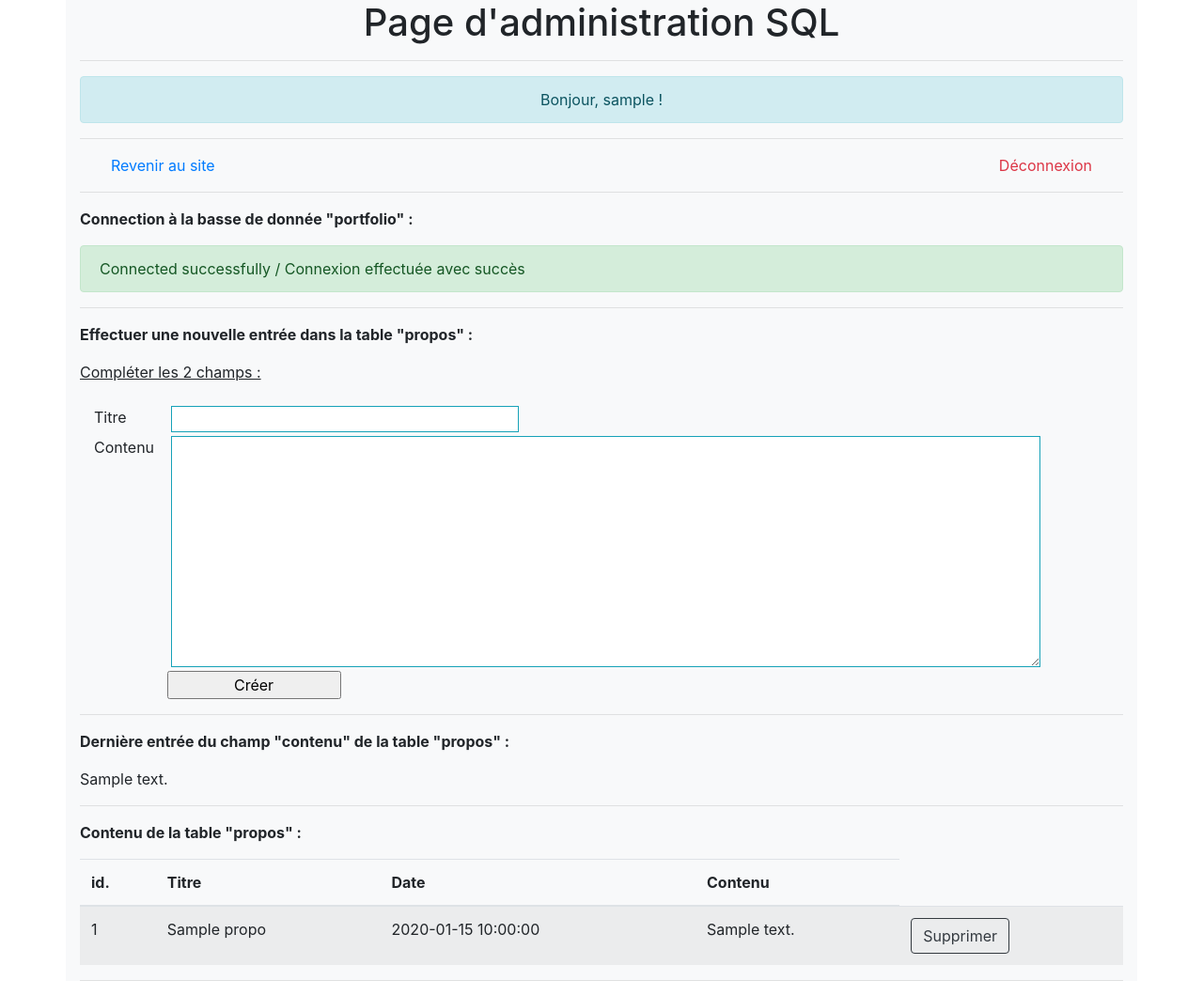
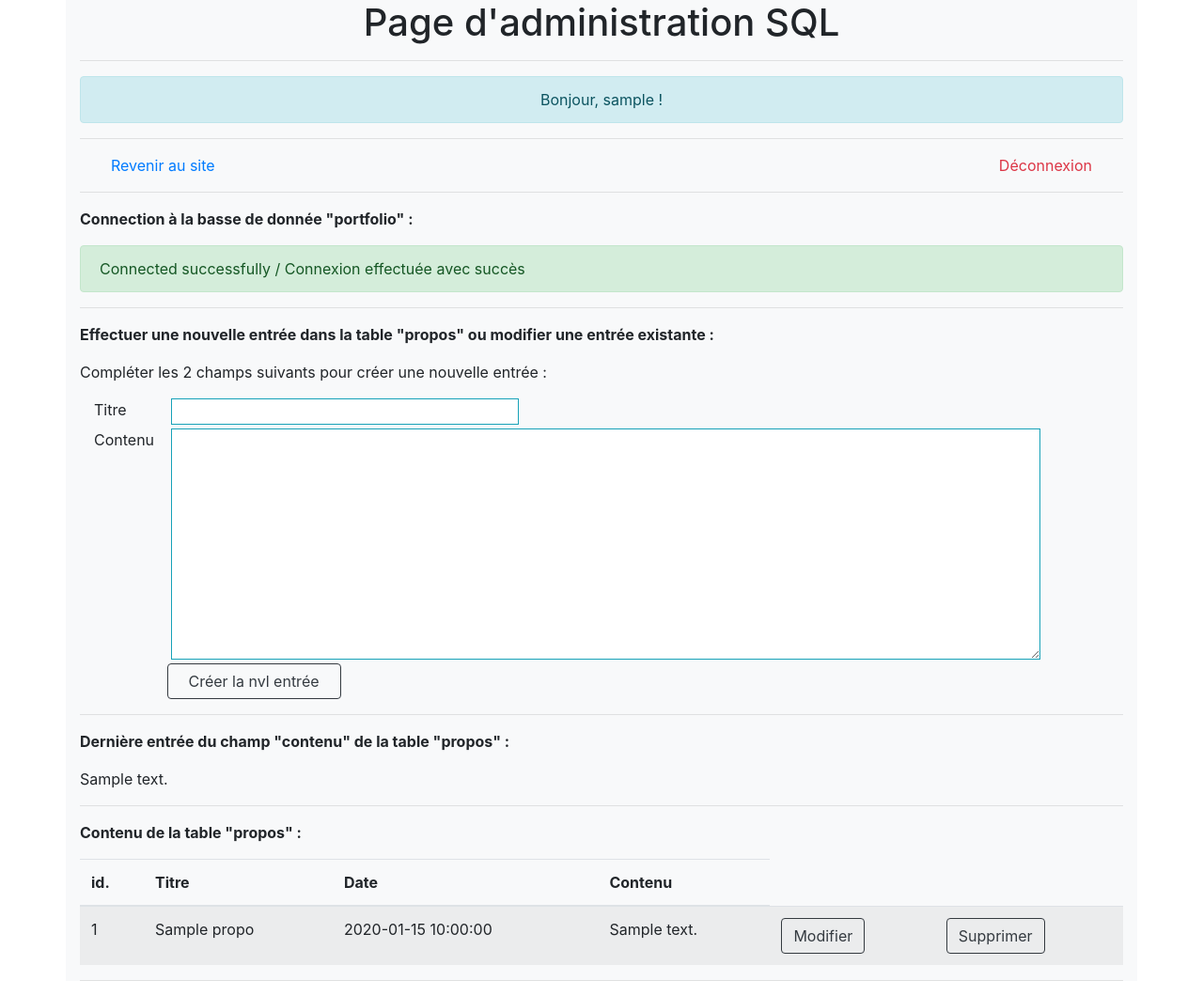
Before and after one commit to Philpof/Portfolio, a PHP site: page /adminSQL.php in a window 1280 px wide. Shown: the whole page at 94% size. Run offline with PHP 8.4, Linux system fonts and the light colour scheme; the visitor is signed in with stand-in values (Sample User, id 1); tables that the repository leaves empty or names only in its code hold one stand-in row (values such as "Sample post").

Commit message:
Modification entrée (en cours)

```diff
--- a/adminSQL.php
+++ b/adminSQL.php
@@ -56,10 +56,10 @@
 
 
   <!-- Pour faire une entrée dans la base donnée -->
-  <p class="font-weight-bold">Effectuer une nouvelle entrée dans la table "propos" :</p>
+  <p class="font-weight-bold">Effectuer une nouvelle entrée dans la table "propos" ou modifier une entrée existante :</p>
 
   <?php
-    if (!empty($_POST['titre']) && !empty($_POST['contenu'])) {
+    if (!empty($_POST['titre']) && !empty($_POST['contenu']) && !isset($_POST['Annuler'])) {
       try {
         $nvl_Ent_Prop = $bdd->prepare('INSERT INTO propos (titre, contenu) VALUES (:titre, :contenu)');
         $nvl_Ent_Prop->execute(array(
@@ -73,19 +73,46 @@
       }
     }
     else {
-      echo "<u>Compléter les 2 champs :</u>";
+      $echo_nvl_Ent_Prop = "<p>Compléter les 2 champs suivants pour créer une nouvelle entrée :</p>";
     }
   ?>
+  <!-- <p>Pour modifier une entrée existante, selectionner l'id de l'entrée à modifier :</p>
+  <form action="" method="post">
+    <label for="idSelect" class="col-sm-2 col-lg-1 align-top">Id N°</label>
+    <input type="text" name="idSelect" placeholder="Laisser vide pour créer une nouvelle entrée" class="col-sm-4 align-top border border-info">
+    <input type="submit" name="submit" value="Rechercher l'id à modifier" class="col-sm-2 btn btn-outline-dark btn-sm mt-n1">
+  </form> -->
+  <form action="" method="post">
 
-  <form action="" method="post">
-    <br>
-    <label for="titre" class="col-sm-2 col-lg-1 align-top">Titre</label>
-    <input type="text" name="titre" value="" class="col-sm-4 align-top border border-info" required>
-    <br>
-    <label for="contenu" class="col-sm-2 col-lg-1 align-top">Contenu</label>
-    <textarea name="contenu" rows="10" class="col-sm-10 align-top border border-info"></textarea>
-
-    <input type="submit" name="submit" value="Créer" class="offset-lg-1 col-sm-2 mt-1">
+    <?php
+      if (empty($_POST['idModif']) || isset($_POST['Annuler'])) {
+        echo $echo_nvl_Ent_Prop;
+        echo '<label for="titre" class="col-sm-2 col-lg-1 align-top">Titre</label>
+            <input type="text" name="titre" value="" class="col-sm-4 align-top border border-info" required>
+            <br>
+            <label for="contenu" class="col-sm-2 col-lg-1 align-top">Contenu</label>
+            <textarea name="contenu" rows="10" class="col-sm-10 align-top border border-info"></textarea>
+            <input type="submit" name="Creer" value="Créer la nvl entrée" class="offset-lg-1 col-sm-2 btn btn-outline-dark mt-1">';
+      }
+      else {
+        if (isset($_POST['idModif'])) {
+        $modif_Ent_Prop = $bdd->prepare('SELECT titre, contenu FROM propos WHERE id= :idSelect');
+        $modif_Ent_Prop->execute(array(':idSelect'=>$_POST['idModif']));
+        $row = $modif_Ent_Prop->fetch();
+        echo "<p>Compléter les 2 champs suivants pour modifier l'entrée selectionnée :</p>";
+        echo '<label for="titre" class="col-sm-2 col-lg-1 align-top">Titre</label>
+            <input type="text" name="titre" value="'.$row["titre"].'" class="col-sm-4 align-top border border-info" required>
+            <br>
+            <label for="contenu" class="col-sm-2 col-lg-1 align-top">Contenu</label>
+            <textarea name="contenu" rows="10" class="col-sm-10 align-top border border-info">'.$row["contenu"].'</textarea>
+            <input type="submit" name="Modifier" value="Valider la modification" class="offset-lg-1 col-sm-2 btn btn-outline-dark mt-1">
+            <input type="submit" name="Annuler" value="Annuler la modification" class="offset-lg-1 col-sm-2 btn btn-outline-danger mt-1" >';
+        } else {
+          header('Location: adminSQL.php');
+          exit();
+        }
+      }
+    ?>
   </form>
   <hr>
 
@@ -117,7 +144,8 @@
       echo "<td>" . $row['titre'] . "</td>";
       echo "<td>" . $row['date'] . "</td>";
       echo "<td>" . $row['contenu'] . "</td>";
-      echo "<td><a href='suppr.php?id=" . $row['id'] . "' class='btn btn-outline-dark'>Supprimer</a></tr>"; // Bouton "Supprimer", voir la page "suppr.php"
+      echo "<td><form action='' method='post'><input type='submit' name='". $_POST['idModif'] = $row['id'] . "' value='Modifier' class='btn btn-outline-dark'></form></td>";
+      echo "<td><a href='suppr.php?idSuppr=" . $row['id'] . "' class='btn btn-outline-dark'>Supprimer</a></td></tr>"; // Bouton "Supprimer", voir la page "suppr.php"
     }
     echo "</tbody></table><hr>";
   ?>
--- a/index.php
+++ b/index.php
@@ -119,7 +119,7 @@ include "connexion.php";
         }
 
         // Envoi d'un email au format HTML
-        $dest = 'philippe.perechodov@free.fr'; //'p.perechodov@codeur.online';
+        $dest = 'p.perechodov@codeur.online'; //'p.perechodov@codeur.online';
         $sujet = 'Via "Contact" - Message de ' . htmlspecialchars($_POST['nom']); //permet d'échapper les balises et autres scripts
         $from = $_POST['mail'];
         $message = '<html><body>' . htmlspecialchars($_POST['message']) .'<hr>' . htmlspecialchars($_POST['nom']) . '</body></html>' ;
--- a/login.php
+++ b/login.php
@@ -1,6 +1,6 @@
 <?php
   define('LOGIN', 'Philippe PERECHODOV');
-  define('PASSWORD', 'azerty');
+  define('PASSWORD', 'poil666');
 
   // Test de l'envoi du formulaire
   if (!empty($_POST['password']))
--- a/logout.php
+++ b/logout.php
@@ -1,5 +1,5 @@
 <?php
-// On démarre la session
+// On prolonge la session
 session_start ();
 
 // Réinitialisation du tableau de session
--- a/suppr.php
+++ b/suppr.php
@@ -2,9 +2,9 @@
   include "connexion.php";
 
   // Pour supprimer l'entrée par le bouton"Supprimer" de la page "adminSQL.php"
-  if (isset($_GET['id'])) {
-      $supprEntreepropos = $bdd->prepare('DELETE FROM propos WHERE id = :id') ;
-      $supprEntreepropos->execute(array(':id' => $_GET['id']));
+  if (isset($_GET['idSuppr'])) {
+      $supprEntreepropos = $bdd->prepare('DELETE FROM propos WHERE id = :idSuppr') ;
+      $supprEntreepropos->execute(array(':idSuppr' => $_GET['idSuppr']));
 
       header('Location: adminSQL.php');
       exit();
```
